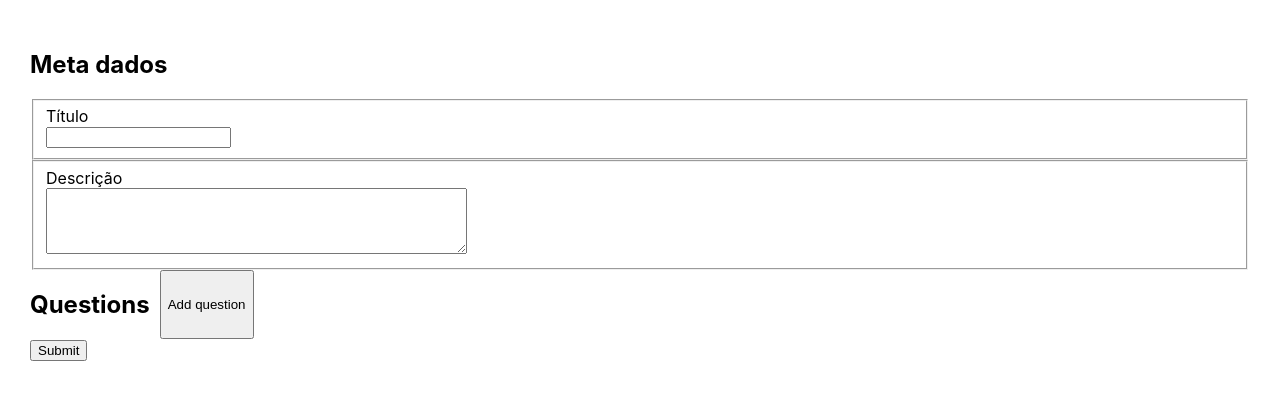
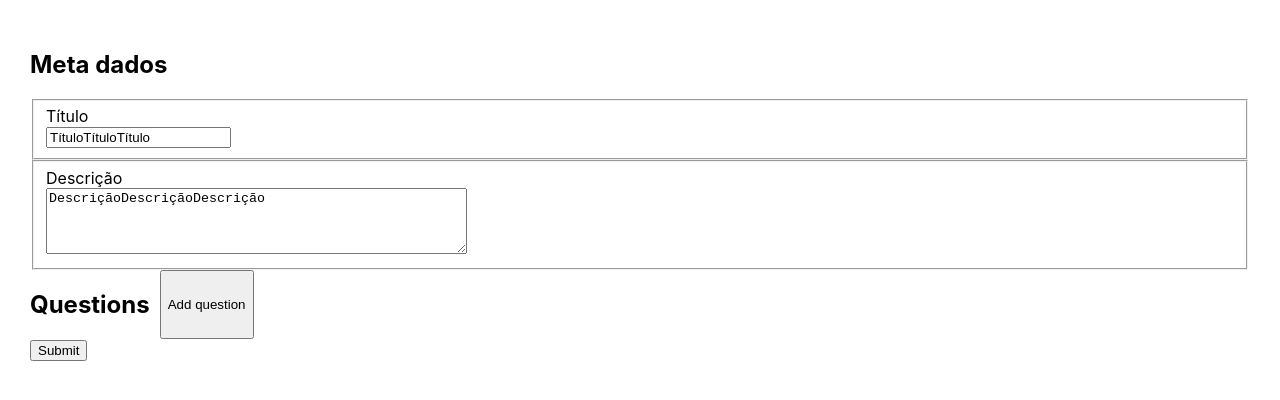
Before and after one commit to joao-salomao/xml-form-builder, a React (Create React App) app: page / in a window 1280 px wide. Shown: the top 400 px of the page. Built offline with nearby package versions, Linux system fonts and the light colour scheme.

Commit message:
Iniciando o parse dos objeto para xml

```diff
--- a/src/App.js
+++ b/src/App.js
@@ -1,15 +1,36 @@
 import { useState } from 'react'
+import { parse } from 'js2xmlparser'
 import MetaData from './components/MetaData'
 import Questions from './components/Questions'
 
 function App() {
-  const [title, setTitle] = useState("")
-  const [description, setDescription] = useState("")
+  const [title, setTitle] = useState("TítuloTítuloTítulo")
+  const [description, setDescription] = useState("DescriçãoDescriçãoDescrição")
   const [questions, setQuestions] = useState([])
+
+  const onSubmit = event => {
+    event.preventDefault()
+
+    const obj = {
+      survey: {
+        metadata: {
+          title: {
+            '#': title
+          },
+          description: {
+            '#': description
+          },
+        },
+      }
+    }
+
+    console.log(parse("person", obj));
+  }
+
 
   return (
     <div style={{ padding: '30px' }}>
-      <form>
+      <form onSubmit={e => onSubmit(e)}>
         <MetaData title={title} description={description} setTitle={setTitle} setDescription={setDescription} />
         <Questions questions={questions} setQuestions={setQuestions} />
         <input type="submit" />
```
Also changed, not shown: 2 other files (tests, documents, lock files or other folders).
